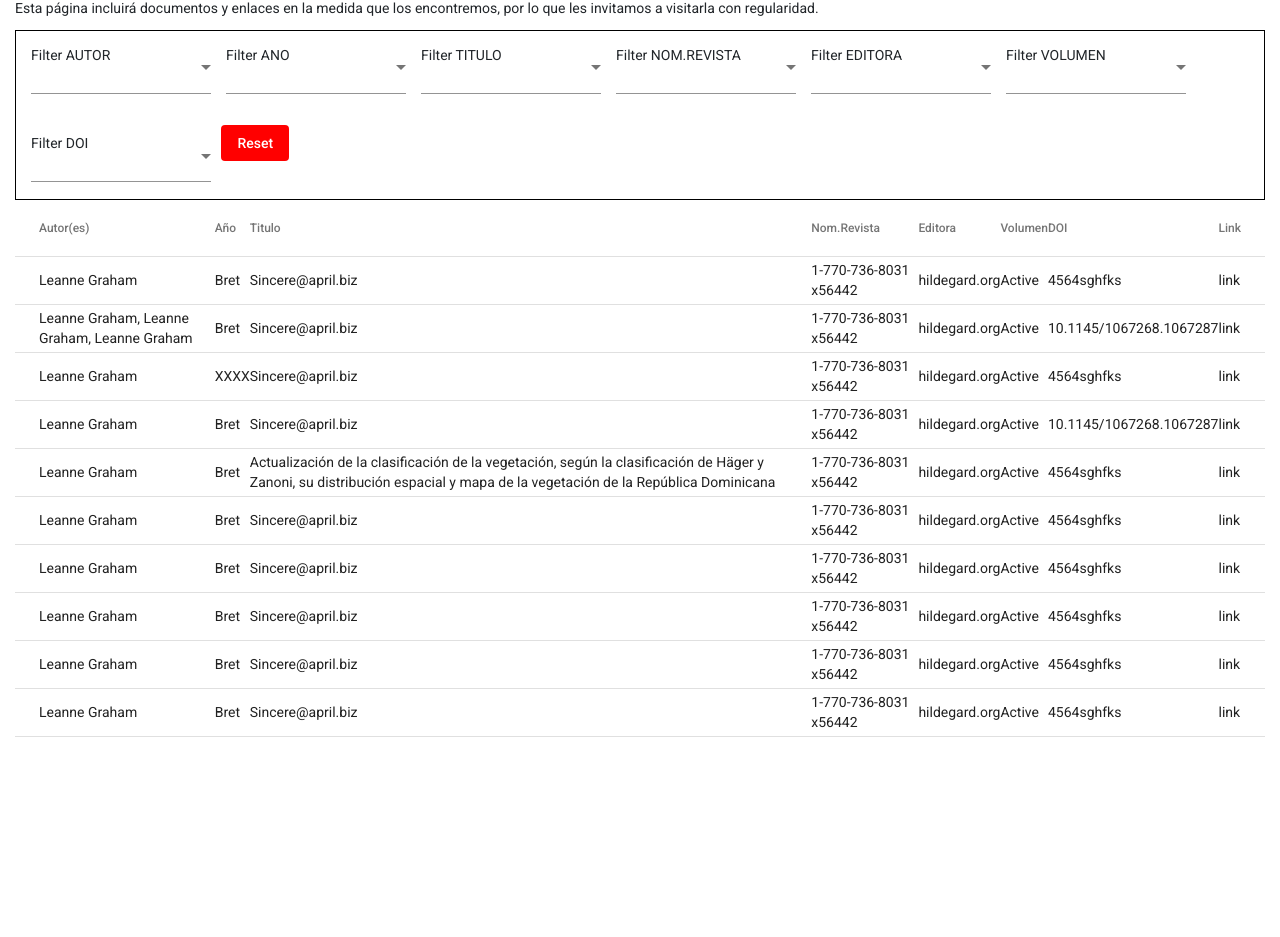
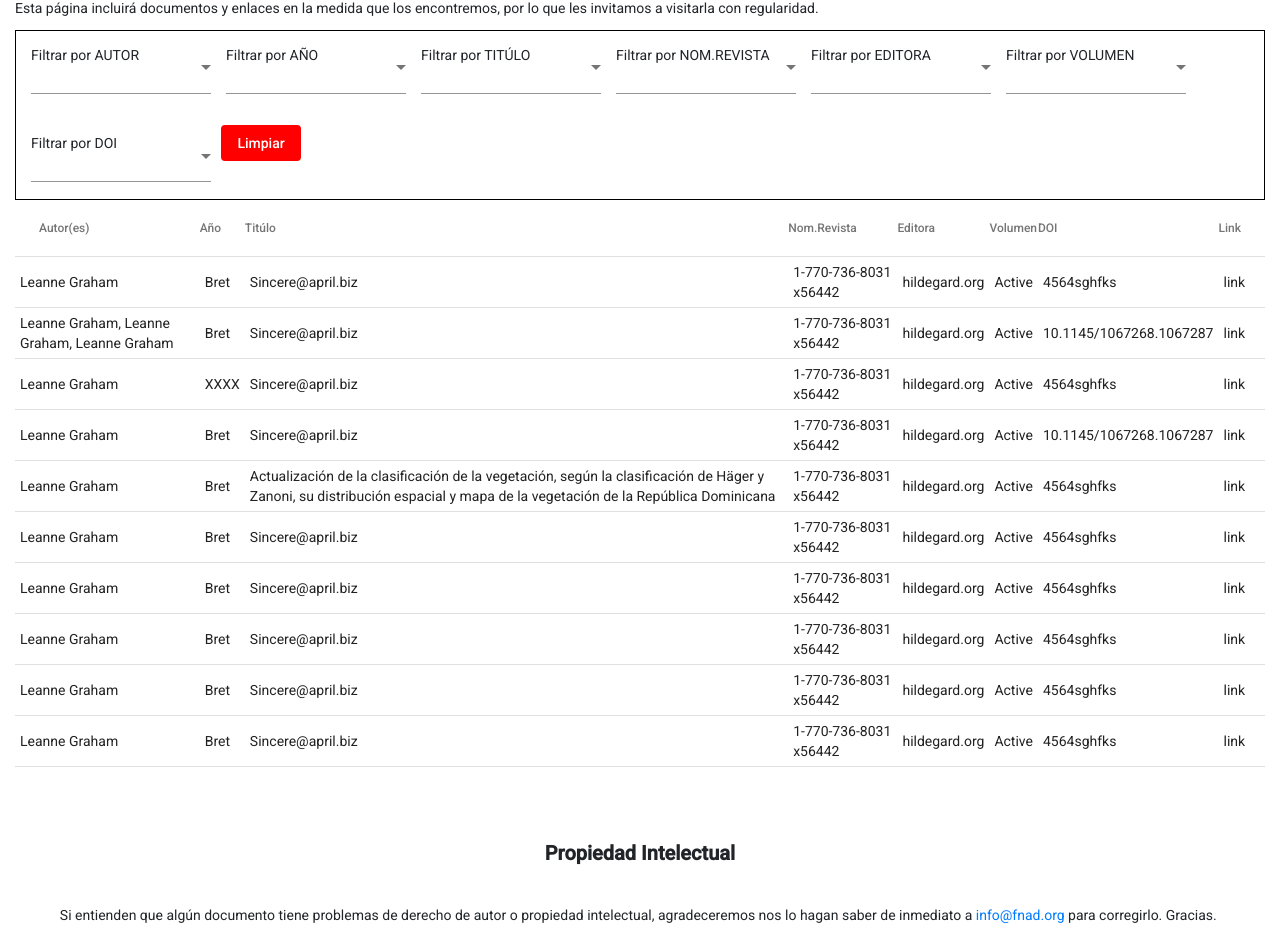
Before and after one commit to elneto264/fnad, an Angular app: page /recursos in a window 1280 px wide. Shown: the part 234-1171 px from the top of the page. Before the commit the page ends 971 px from the top, so only its background shows below. Built offline with nearby package versions, Linux system fonts and the light colour scheme.

Commit message:
cambios en front y agregar disclaimer

```diff
--- a/src/app/component/home/home.component.css
+++ b/src/app/component/home/home.component.css
@@ -1,12 +1,11 @@
 app-header {
-    z-index:2;
+    z-index: 2;
     position: fixed;
 }
 
 .container-fluid {
     padding: -5;
 }
-
 
 .imgportada {
     margin-top: 1em;
@@ -26,7 +25,7 @@ app-header {
 }
 
 .fnadDesc h2 {
-    padding-top:15px;
+    padding-top: 15px;
     text-align: center;
 }
 
@@ -47,17 +46,22 @@ app-header {
     text-align: center;
 }
 
-.logrodesc{
+.logrodesc {
     background-color: #28a745;
     width: 100%;
     margin-top: 1.5em;
     padding: 5px;
     font-family: 'Poppins', sans-serif;
     font-size: 1.1em;
-    color:white;
+    color: white;
 }
 
- .logrodesc h2 {
-     padding-top:15px;
+.logrodesc h2 {
+    padding-top: 15px;
     text-align: center;
 }
+
+.cajaAjus {
+    padding-left: 2em;
+    padding-right: 2em;
+}
--- a/src/app/component/home/home.component.html
+++ b/src/app/component/home/home.component.html
@@ -33,7 +33,7 @@
 <hr>
 <section class="container-fluid ">
     <div class="row">
-        <div class="col-xs-12 col-md-12 col-ld-12 fnadDesc">
+        <div class="col-xs-12 col-md-12 col-ld-12 fnadDesc cajaAjus">
             <h2>FNAD</h2>
             <p>La Fundación Naturaleza, Ambiente y Desarrollo (FNAD), es una Asociación Sin Fines de Lucro (ASFL) incorporada el 2 de septiembre del 2008 por la Resolución IONG 62-2008 de la Procuraduría General de la Corte de Apelación del Departamento
                 Judicial de Santo Domingo y certificada bajo el Registro No. 440 de la misma institución, según lo establece la Ley 122-05 y sus reglamentos.<br><br> Está conformada por un número fijo de miembros, pero cuenta con una cantidad creciente
@@ -44,9 +44,9 @@
     </div>
 </section>
 
-<section class="container-fluid">
+<section class="container-fluid ">
     <div class="row">
-        <div class="col-xs-12 col-md-12 col-ld-12 sobredesc">
+        <div class="col-xs-12 col-md-12 col-ld-12 cajaAjus sobredesc">
             <h2>Sobre la FNAD </h2>
 
             <p style="color: black">Está conformada por un número fijo de miembros, pero cuenta con una cantidad creciente de profesionales de la más alta calificación, con quienes trabaja los diferentes temas. Esto brinda a la institución la flexibilidad que actualmente requiere
@@ -66,7 +66,7 @@
 
 <section class="container-fluid ">
     <div class="row">
-        <div class="col-xs-12 col-md-12 col-ld-12 logrodesc">
+        <div class="col-xs-12 col-md-12 col-ld-12 logrodesc cajaAjus">
             <h2>Logros</h2>
 
             <p style="text-align: center;">Nuestros objetivos obtenidos por nuestro trabajo en equipo</p>
--- a/src/app/component/recursos/recursos.component.css
+++ b/src/app/component/recursos/recursos.component.css
@@ -21,3 +21,16 @@
     color: white;
     background-color: red;
 }
+
+.propiedad {
+    margin-top: 5em;
+    text-align: center;
+}
+
+.propiedad h2 {
+    text-align: center;
+}
+
+table td {
+    padding: 5px;
+}
--- a/src/app/component/recursos/recursos.component.html
+++ b/src/app/component/recursos/recursos.component.html
@@ -19,7 +19,7 @@
 
             <div class="nameFil">
                 <mat-form-field *ngFor="let filter of filterSelectObj" style="margin-left: 15px;">
-                    <label>Filter {{filter.name}}</label>
+                    <label>Filtrar por {{filter.name}}</label>
                     <!-- <mat-label>Filter {{filter.name}}</mat-label> -->
                     <select matNativeControl name="{{filter.columnProp}}" [(ngModel)]="filter.modelValue" (change)="filterChange(filter,$event)">
                     <option value="">-- Select {{filter.name}} --</option>
@@ -27,7 +27,7 @@
                   </select>
                 </mat-form-field>
                 &nbsp;
-                <button mat-flat-button (click)="resetFilters()">Reset</button>
+                <button mat-flat-button (click)="resetFilters()">Limpiar</button>
             </div>
 
             <table mat-table [dataSource]="dataSource">
@@ -43,7 +43,7 @@
                 </ng-container>
 
                 <ng-container matColumnDef="titulo">
-                    <th mat-header-cell *matHeaderCellDef> Titulo </th>
+                    <th mat-header-cell *matHeaderCellDef> Titúlo </th>
                     <td mat-cell *matCellDef="let element"> {{element.titulo}} </td>
                 </ng-container>
 
@@ -62,7 +62,6 @@
                     <td mat-cell *matCellDef="let element"> {{element.volumen}} </td>
                 </ng-container>
 
-
                 <ng-container matColumnDef="doi">
                     <th mat-header-cell *matHeaderCellDef> DOI </th>
                     <td mat-cell *matCellDef="let element"> {{element.doi}} </td>
@@ -79,6 +78,11 @@
             </table>
 
 
+            <div class="propiedad">
+                <h2><strong>Propiedad Intelectual</strong></h2>
+                <p><br> Si entienden que algún documento tiene problemas de derecho de autor o propiedad intelectual, agradeceremos nos lo hagan saber de inmediato a <a href="mailto:info@fnad.org">info@fnad.org</a> para corregirlo. Gracias.&nbsp; </p>
+            </div>
+
         </div>
     </div>
 </section>
--- a/src/app/component/recursos/recursos.component.ts
+++ b/src/app/component/recursos/recursos.component.ts
@@ -21,11 +21,11 @@ this.filterSelectObj = [
       columnProp: 'autor',
       options: []
     }, {
-      name: 'ANO',
+      name: 'AÑO',
       columnProp: 'ano',
       options: []
     }, {
-      name: 'TITULO',
+      name: 'TITÚLO',
       columnProp: 'titulo',
       options: []
     }, {
```
